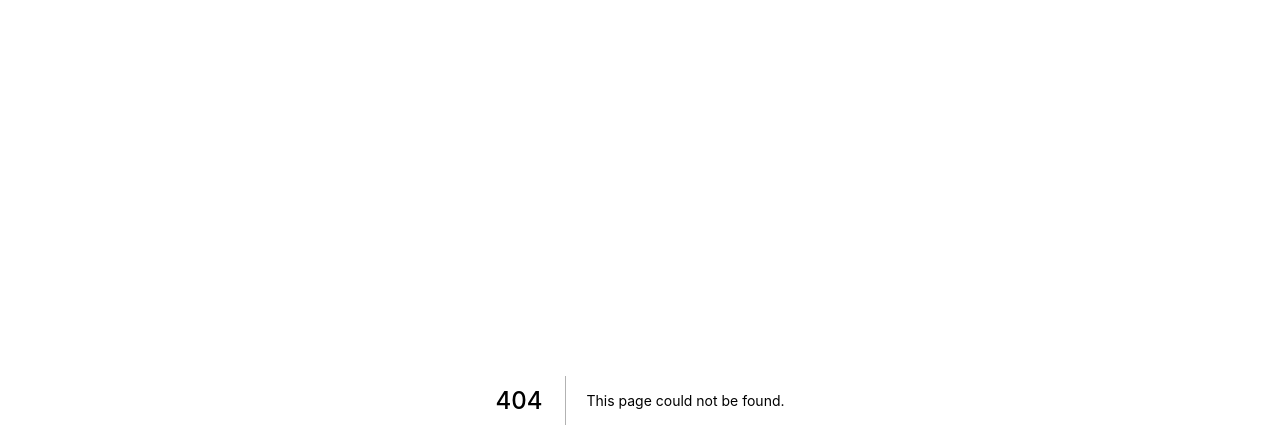
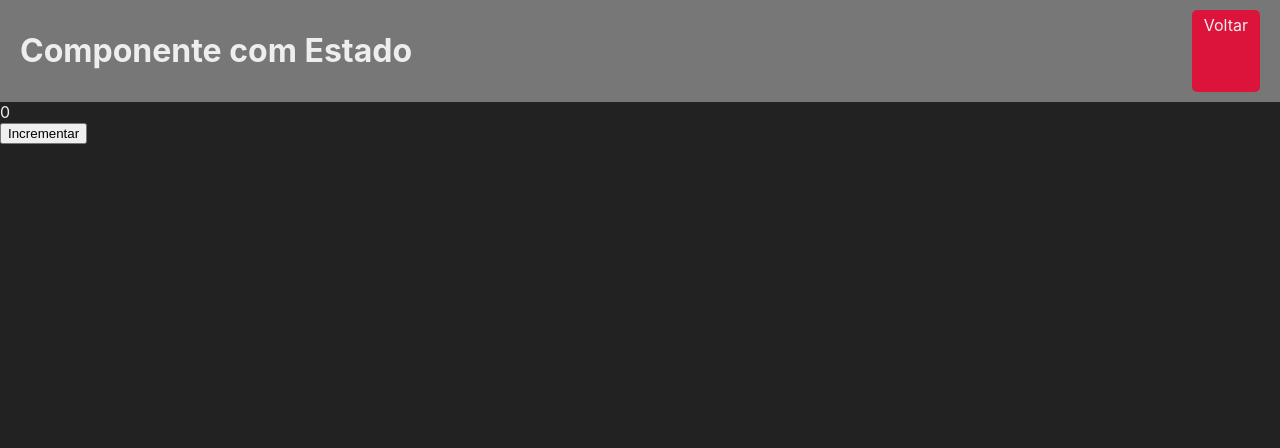
Before and after one commit to Felipe1501/felipe-nextjs, a Next.js app: page /estado in a window 1280 px wide. Before the commit this address had no page. Shown: the top 448 px of the page. Built offline with nearby package versions, Linux system fonts and the light colour scheme.

Commit message:
aula 99 fix: stateful components

```diff
--- /dev/null
+++ b/src/pages/estado.jsx
@@ -0,0 +1,22 @@
+import { useState } from "react";
+import Layout from "../components/Layout";
+
+export default function Estado(){
+    //react Hooks
+    const [numero, setNumero] = useState(0);
+
+
+    function incrementar(){
+        setNumero(numero + 1)
+    }
+    return(
+        <Layout titulo="Componente com Estado">
+            <div>
+                {numero}
+            </div>
+            <button
+            onClick={incrementar}
+            >Incrementar</button>
+        </Layout>
+    )
+}
--- a/src/pages/index.jsx
+++ b/src/pages/index.jsx
@@ -14,6 +14,7 @@ export default function Home(){
                 <Navegation text="JSX" destino="/jsx" cor="crimson"/>
                 <Navegation text="Navegação #01" destino="/navegation" cor="green"/>
                 <Navegation text="Navegação #02" destino="/client/sp-2/1501" cor="purple"/>
+                <Navegation text="Componente com Estado" destino="/estado" cor="orange"/>
             </div>
         )
 }
```
